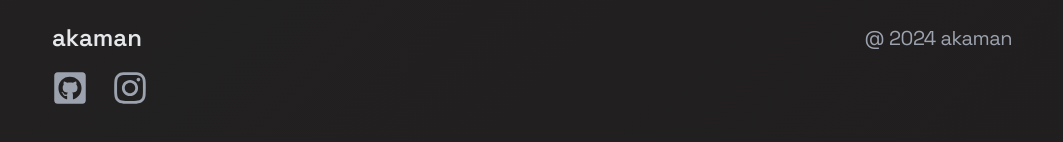
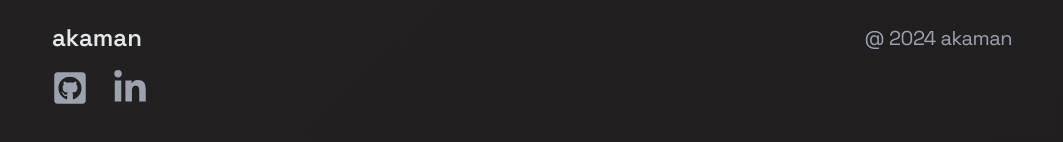
Before and after one commit to akaman198/personal-portfolio, a React (Vite) app: page / in a window 1280 px wide. Shown: the part 3328-3470 px from the top of the page, without its empty margins (108-1171 px from the left). Built offline with nearby package versions, Linux system fonts and the light colour scheme.

Commit message:
change footer instagram icon to linkdin

```diff
--- a/src/components/Footer.jsx
+++ b/src/components/Footer.jsx
@@ -1,5 +1,5 @@
 import React from "react";
-import { FaGithubSquare, FaInstagram } from "react-icons/fa";
+import { FaGithubSquare, FaLinkedinIn } from "react-icons/fa";
 
 const Footer = () => {
   return (
@@ -11,7 +11,7 @@ const Footer = () => {
             <FaGithubSquare />
           </a>
           <a href="">
-            <FaInstagram />
+            <FaLinkedinIn />
           </a>
         </div>
       </div>
```
Also changed, not shown: 1 other file (tests, documents, lock files or other folders).
